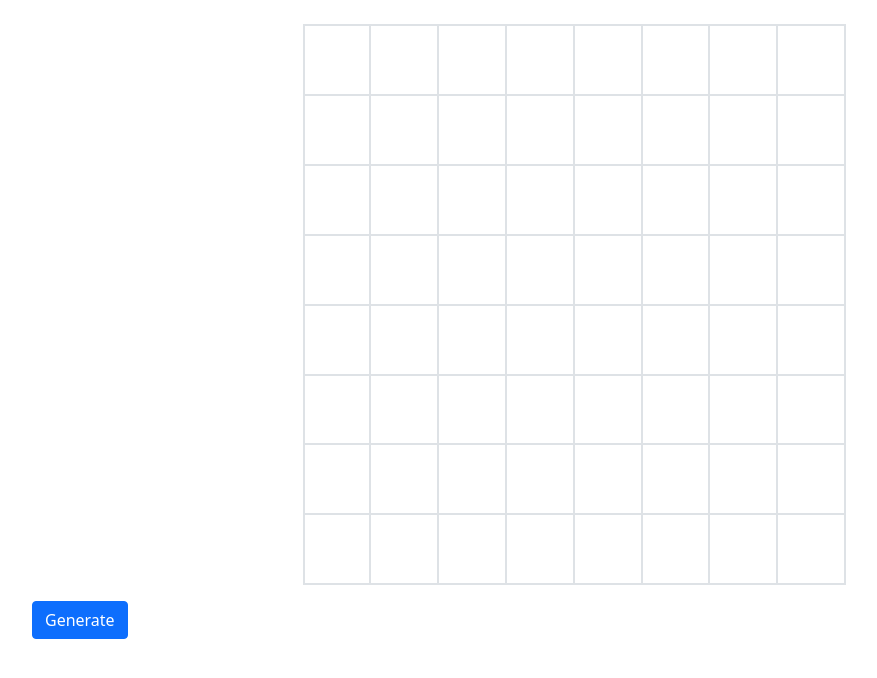
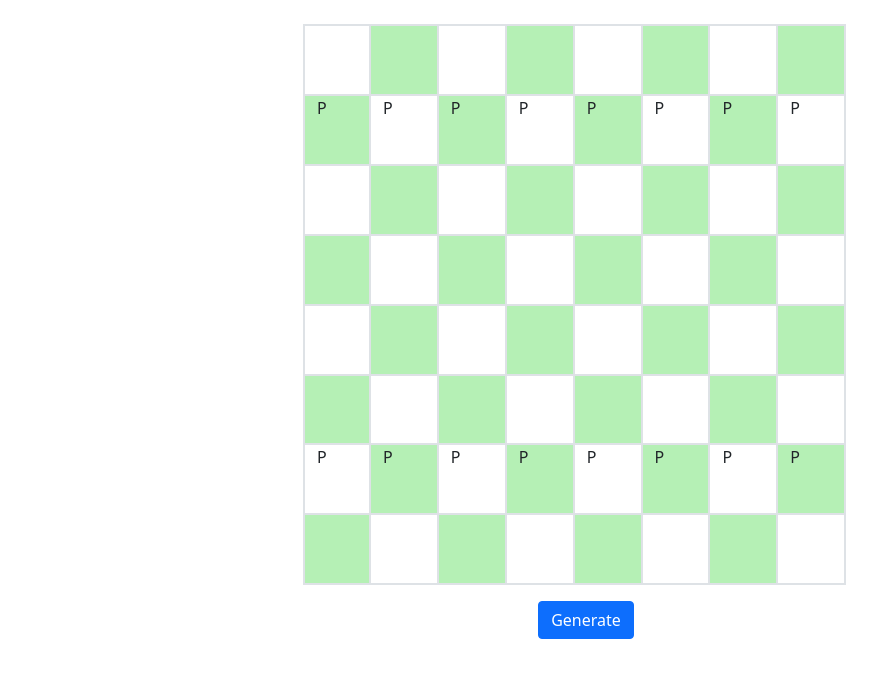
Before and after one commit to jonathan-woodruff/960generator, a plain HTML site: page index.html in a window 1280 px wide. Shown: the whole page, without its empty margins (54-931 px from the left). Drawn offline with nearby package versions, Linux system fonts and the light colour scheme.

Commit message:
finished board and finished first draft of js

```diff
--- a/index.html
+++ b/index.html
@@ -15,95 +15,95 @@
                 <!-- row 8 -->
                 <div class="row">
                     <div id="a8" class="border border-2" style="width: 12%; height: 0; padding-bottom: 12%;"></div>
-                    <div id="b8" class="border-top border-bottom border-end border-2" style="width: 12%; height: 0; padding-bottom: 12%;"></div>
+                    <div id="b8" class="border-top border-bottom border-end border-2" style="width: 12%; height: 0; padding-bottom: 12%; padding-left: 5px; background-color:rgb(181, 240, 181);"></div>
                     <div id="c8" class="border-top border-bottom border-end border-2" style="width: 12%; height: 0; padding-bottom: 12%;"></div>
-                    <div id="d8" class="border-top border-bottom border-end border-2" style="width: 12%; height: 0; padding-bottom: 12%;"></div>
+                    <div id="d8" class="border-top border-bottom border-end border-2" style="width: 12%; height: 0; padding-bottom: 12%; background-color:rgb(181, 240, 181);"></div>
                     <div id="e8" class="border-top border-bottom border-end border-2" style="width: 12%; height: 0; padding-bottom: 12%;"></div>
-                    <div id="f8" class="border-top border-bottom border-end border-2" style="width: 12%; height: 0; padding-bottom: 12%;"></div>
+                    <div id="f8" class="border-top border-bottom border-end border-2" style="width: 12%; height: 0; padding-bottom: 12%; background-color:rgb(181, 240, 181);"></div>
                     <div id="g8" class="border-top border-bottom border-end border-2" style="width: 12%; height: 0; padding-bottom: 12%;"></div>
-                    <div id="h8" class="border-top border-bottom border-end border-2" style="width: 12%; height: 0; padding-bottom: 12%;"></div>
+                    <div id="h8" class="border-top border-bottom border-end border-2" style="width: 12%; height: 0; padding-bottom: 12%; background-color:rgb(181, 240, 181);"></div>
                 </div>
                 <!-- row 7 -->
                 <div class="row">
-                    <div id="a7" class="border-bottom border-start border-end border-2" style="width: 12%; height: 0; padding-bottom: 12%;"></div>
-                    <div id="b7" class="border-bottom border-end border-2" style="width: 12%; height: 0; padding-bottom: 12%;"></div>
-                    <div id="c7" class="border-bottom border-end border-2" style="width: 12%; height: 0; padding-bottom: 12%;"></div>
-                    <div id="d7" class="border-bottom border-end border-2" style="width: 12%; height: 0; padding-bottom: 12%;"></div>
-                    <div id="e7" class="border-bottom border-end border-2" style="width: 12%; height: 0; padding-bottom: 12%;"></div>
-                    <div id="f7" class="border-bottom border-end border-2" style="width: 12%; height: 0; padding-bottom: 12%;"></div>
-                    <div id="g7" class="border-bottom border-end border-2" style="width: 12%; height: 0; padding-bottom: 12%;"></div>
-                    <div id="h7" class="border-bottom border-end border-2" style="width: 12%; height: 0; padding-bottom: 12%;"></div>
+                    <div class="border-bottom border-start border-end border-2" style="width: 12%; height: 0; padding-bottom: 12%; background-color:rgb(181, 240, 181);">P</div>
+                    <div class="border-bottom border-end border-2" style="width: 12%; height: 0; padding-bottom: 12%;">P</div>
+                    <div class="border-bottom border-end border-2" style="width: 12%; height: 0; padding-bottom: 12%; background-color:rgb(181, 240, 181);">P</div>
+                    <div class="border-bottom border-end border-2" style="width: 12%; height: 0; padding-bottom: 12%;">P</div>
+                    <div class="border-bottom border-end border-2" style="width: 12%; height: 0; padding-bottom: 12%; background-color:rgb(181, 240, 181);">P</div>
+                    <div class="border-bottom border-end border-2" style="width: 12%; height: 0; padding-bottom: 12%;">P</div>
+                    <div class="border-bottom border-end border-2" style="width: 12%; height: 0; padding-bottom: 12%; background-color:rgb(181, 240, 181);">P</div>
+                    <div class="border-bottom border-end border-2" style="width: 12%; height: 0; padding-bottom: 12%;">P</div>
                 </div>
                 <!-- row 6 -->
                 <div class="row">
                     <div class="border-bottom border-start border-end border-2" style="width: 12%; height: 0; padding-bottom: 12%;"></div>
+                    <div class="border-bottom border-end border-2" style="width: 12%; height: 0; padding-bottom: 12%; background-color:rgb(181, 240, 181);"></div>
                     <div class="border-bottom border-end border-2" style="width: 12%; height: 0; padding-bottom: 12%;"></div>
+                    <div class="border-bottom border-end border-2" style="width: 12%; height: 0; padding-bottom: 12%; background-color:rgb(181, 240, 181);"></div>
                     <div class="border-bottom border-end border-2" style="width: 12%; height: 0; padding-bottom: 12%;"></div>
+                    <div class="border-bottom border-end border-2" style="width: 12%; height: 0; padding-bottom: 12%; background-color:rgb(181, 240, 181);"></div>
                     <div class="border-bottom border-end border-2" style="width: 12%; height: 0; padding-bottom: 12%;"></div>
-                    <div class="border-bottom border-end border-2" style="width: 12%; height: 0; padding-bottom: 12%;"></div>
-                    <div class="border-bottom border-end border-2" style="width: 12%; height: 0; padding-bottom: 12%;"></div>
-                    <div class="border-bottom border-end border-2" style="width: 12%; height: 0; padding-bottom: 12%;"></div>
-                    <div class="border-bottom border-end border-2" style="width: 12%; height: 0; padding-bottom: 12%;"></div>
+                    <div class="border-bottom border-end border-2" style="width: 12%; height: 0; padding-bottom: 12%; background-color:rgb(181, 240, 181);"></div>
                 </div>
                 <!-- row 5 -->
                 <div class="row">
-                    <div class="border-bottom border-start border-end border-2" style="width: 12%; height: 0; padding-bottom: 12%;"></div>
+                    <div class="border-bottom border-start border-end border-2" style="width: 12%; height: 0; padding-bottom: 12%; background-color:rgb(181, 240, 181);"></div>
                     <div class="border-bottom border-end border-2" style="width: 12%; height: 0; padding-bottom: 12%;"></div>
+                    <div class="border-bottom border-end border-2" style="width: 12%; height: 0; padding-bottom: 12%; background-color:rgb(181, 240, 181);"></div>
                     <div class="border-bottom border-end border-2" style="width: 12%; height: 0; padding-bottom: 12%;"></div>
+                    <div class="border-bottom border-end border-2" style="width: 12%; height: 0; padding-bottom: 12%; background-color:rgb(181, 240, 181);"></div>
                     <div class="border-bottom border-end border-2" style="width: 12%; height: 0; padding-bottom: 12%;"></div>
-                    <div class="border-bottom border-end border-2" style="width: 12%; height: 0; padding-bottom: 12%;"></div>
-                    <div class="border-bottom border-end border-2" style="width: 12%; height: 0; padding-bottom: 12%;"></div>
-                    <div class="border-bottom border-end border-2" style="width: 12%; height: 0; padding-bottom: 12%;"></div>
+                    <div class="border-bottom border-end border-2" style="width: 12%; height: 0; padding-bottom: 12%; background-color:rgb(181, 240, 181);"></div>
                     <div class="border-bottom border-end border-2" style="width: 12%; height: 0; padding-bottom: 12%;"></div>
                 </div>
                 <!-- row 4 -->
                 <div class="row">
                     <div class="border-bottom border-start border-end border-2" style="width: 12%; height: 0; padding-bottom: 12%;"></div>
+                    <div class="border-bottom border-end border-2" style="width: 12%; height: 0; padding-bottom: 12%; background-color:rgb(181, 240, 181);"></div>
                     <div class="border-bottom border-end border-2" style="width: 12%; height: 0; padding-bottom: 12%;"></div>
+                    <div class="border-bottom border-end border-2" style="width: 12%; height: 0; padding-bottom: 12%; background-color:rgb(181, 240, 181);"></div>
                     <div class="border-bottom border-end border-2" style="width: 12%; height: 0; padding-bottom: 12%;"></div>
+                    <div class="border-bottom border-end border-2" style="width: 12%; height: 0; padding-bottom: 12%; background-color:rgb(181, 240, 181);"></div>
                     <div class="border-bottom border-end border-2" style="width: 12%; height: 0; padding-bottom: 12%;"></div>
-                    <div class="border-bottom border-end border-2" style="width: 12%; height: 0; padding-bottom: 12%;"></div>
-                    <div class="border-bottom border-end border-2" style="width: 12%; height: 0; padding-bottom: 12%;"></div>
-                    <div class="border-bottom border-end border-2" style="width: 12%; height: 0; padding-bottom: 12%;"></div>
-                    <div class="border-bottom border-end border-2" style="width: 12%; height: 0; padding-bottom: 12%;"></div>
+                    <div class="border-bottom border-end border-2" style="width: 12%; height: 0; padding-bottom: 12%; background-color:rgb(181, 240, 181);"></div>
                 </div>
                 <!-- row 3 -->
                 <div class="row">
-                    <div class="border-bottom border-start border-end border-2" style="width: 12%; height: 0; padding-bottom: 12%;"></div>
+                    <div class="border-bottom border-start border-end border-2" style="width: 12%; height: 0; padding-bottom: 12%; background-color:rgb(181, 240, 181);"></div>
                     <div class="border-bottom border-end border-2" style="width: 12%; height: 0; padding-bottom: 12%;"></div>
+                    <div class="border-bottom border-end border-2" style="width: 12%; height: 0; padding-bottom: 12%; background-color:rgb(181, 240, 181);"></div>
                     <div class="border-bottom border-end border-2" style="width: 12%; height: 0; padding-bottom: 12%;"></div>
+                    <div class="border-bottom border-end border-2" style="width: 12%; height: 0; padding-bottom: 12%; background-color:rgb(181, 240, 181);"></div>
                     <div class="border-bottom border-end border-2" style="width: 12%; height: 0; padding-bottom: 12%;"></div>
-                    <div class="border-bottom border-end border-2" style="width: 12%; height: 0; padding-bottom: 12%;"></div>
-                    <div class="border-bottom border-end border-2" style="width: 12%; height: 0; padding-bottom: 12%;"></div>
-                    <div class="border-bottom border-end border-2" style="width: 12%; height: 0; padding-bottom: 12%;"></div>
+                    <div class="border-bottom border-end border-2" style="width: 12%; height: 0; padding-bottom: 12%; background-color:rgb(181, 240, 181);"></div>
                     <div class="border-bottom border-end border-2" style="width: 12%; height: 0; padding-bottom: 12%;"></div>
                 </div>
                 <!-- row 2 -->
                 <div class="row">
-                    <div id="a2" class="border-bottom border-start border-end border-2" style="width: 12%; height: 0; padding-bottom: 12%;"></div>
-                    <div id="b2" class="border-bottom border-end border-2" style="width: 12%; height: 0; padding-bottom: 12%;"></div>
-                    <div id="c2" class="border-bottom border-end border-2" style="width: 12%; height: 0; padding-bottom: 12%;"></div>
-                    <div id="d2" class="border-bottom border-end border-2" style="width: 12%; height: 0; padding-bottom: 12%;"></div>
-                    <div id="e2" class="border-bottom border-end border-2" style="width: 12%; height: 0; padding-bottom: 12%;"></div>
-                    <div id="f2" class="border-bottom border-end border-2" style="width: 12%; height: 0; padding-bottom: 12%;"></div>
-                    <div id="g2" class="border-bottom border-end border-2" style="width: 12%; height: 0; padding-bottom: 12%;"></div>
-                    <div id="h2" class="border-bottom border-end border-2" style="width: 12%; height: 0; padding-bottom: 12%;"></div>
+                    <div class="border-bottom border-start border-end border-2" style="width: 12%; height: 0; padding-bottom: 12%;">P</div>
+                    <div class="border-bottom border-end border-2" style="width: 12%; height: 0; padding-bottom: 12%; background-color:rgb(181, 240, 181);">P</div>
+                    <div class="border-bottom border-end border-2" style="width: 12%; height: 0; padding-bottom: 12%;">P</div>
+                    <div class="border-bottom border-end border-2" style="width: 12%; height: 0; padding-bottom: 12%; background-color:rgb(181, 240, 181);">P</div>
+                    <div class="border-bottom border-end border-2" style="width: 12%; height: 0; padding-bottom: 12%;">P</div>
+                    <div class="border-bottom border-end border-2" style="width: 12%; height: 0; padding-bottom: 12%; background-color:rgb(181, 240, 181);">P</div>
+                    <div class="border-bottom border-end border-2" style="width: 12%; height: 0; padding-bottom: 12%;">P</div>
+                    <div class="border-bottom border-end border-2" style="width: 12%; height: 0; padding-bottom: 12%; background-color:rgb(181, 240, 181);">P</div>
                 </div>
                 <!-- row 1 -->
                 <div class="row">
-                    <div id="a1" class="border-bottom border-start border-end border-2" style="width: 12%; height: 0; padding-bottom: 12%;"></div>
+                    <div id="a1" class="border-bottom border-start border-end border-2" style="width: 12%; height: 0; padding-bottom: 12%; background-color:rgb(181, 240, 181);"></div>
                     <div id="b1" class="border-bottom border-end border-2" style="width: 12%; height: 0; padding-bottom: 12%;"></div>
-                    <div id="c1" class="border-bottom border-end border-2" style="width: 12%; height: 0; padding-bottom: 12%;"></div>
+                    <div id="c1" class="border-bottom border-end border-2" style="width: 12%; height: 0; padding-bottom: 12%; background-color:rgb(181, 240, 181);"></div>
                     <div id="d1" class="border-bottom border-end border-2" style="width: 12%; height: 0; padding-bottom: 12%;"></div>
-                    <div id="e1" class="border-bottom border-end border-2" style="width: 12%; height: 0; padding-bottom: 12%;"></div>
+                    <div id="e1" class="border-bottom border-end border-2" style="width: 12%; height: 0; padding-bottom: 12%; background-color:rgb(181, 240, 181);"></div>
                     <div id="f1" class="border-bottom border-end border-2" style="width: 12%; height: 0; padding-bottom: 12%;"></div>
-                    <div id="g1" class="border-bottom border-end border-2" style="width: 12%; height: 0; padding-bottom: 12%;"></div>
+                    <div id="g1" class="border-bottom border-end border-2" style="width: 12%; height: 0; padding-bottom: 12%; background-color:rgb(181, 240, 181);"></div>
                     <div id="h1" class="border-bottom border-end border-2" style="width: 12%; height: 0; padding-bottom: 12%;"></div>
                 </div>
             </div>
         </div>
         <div class="row">
-            <div class="col">
+            <div class="col d-flex justify-content-center">
                 <button id="generate-button" class="btn btn-primary">Generate</button>
             </div>
         </div>
```
Also changed, not shown: index.js (+29 -14 lines).
